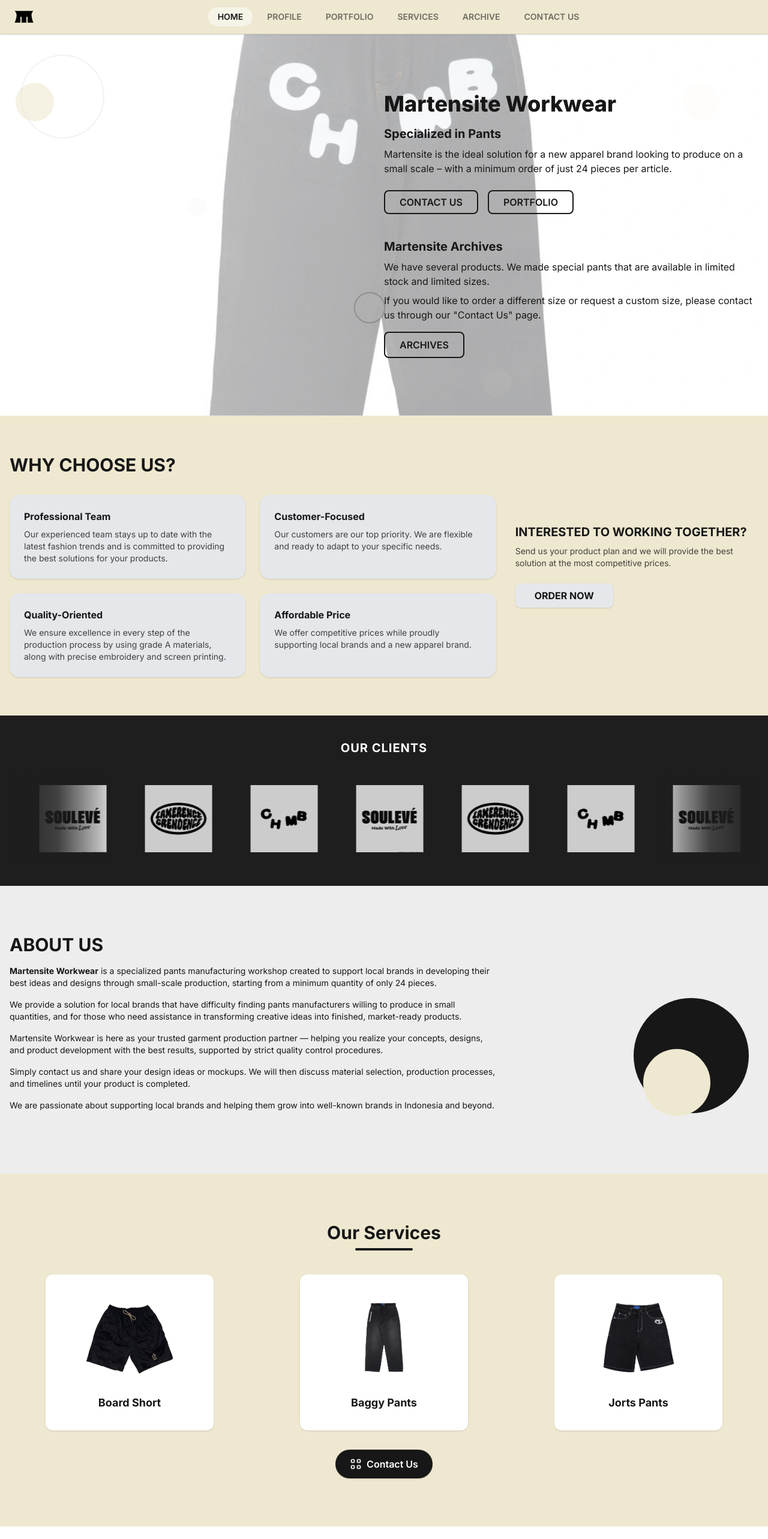
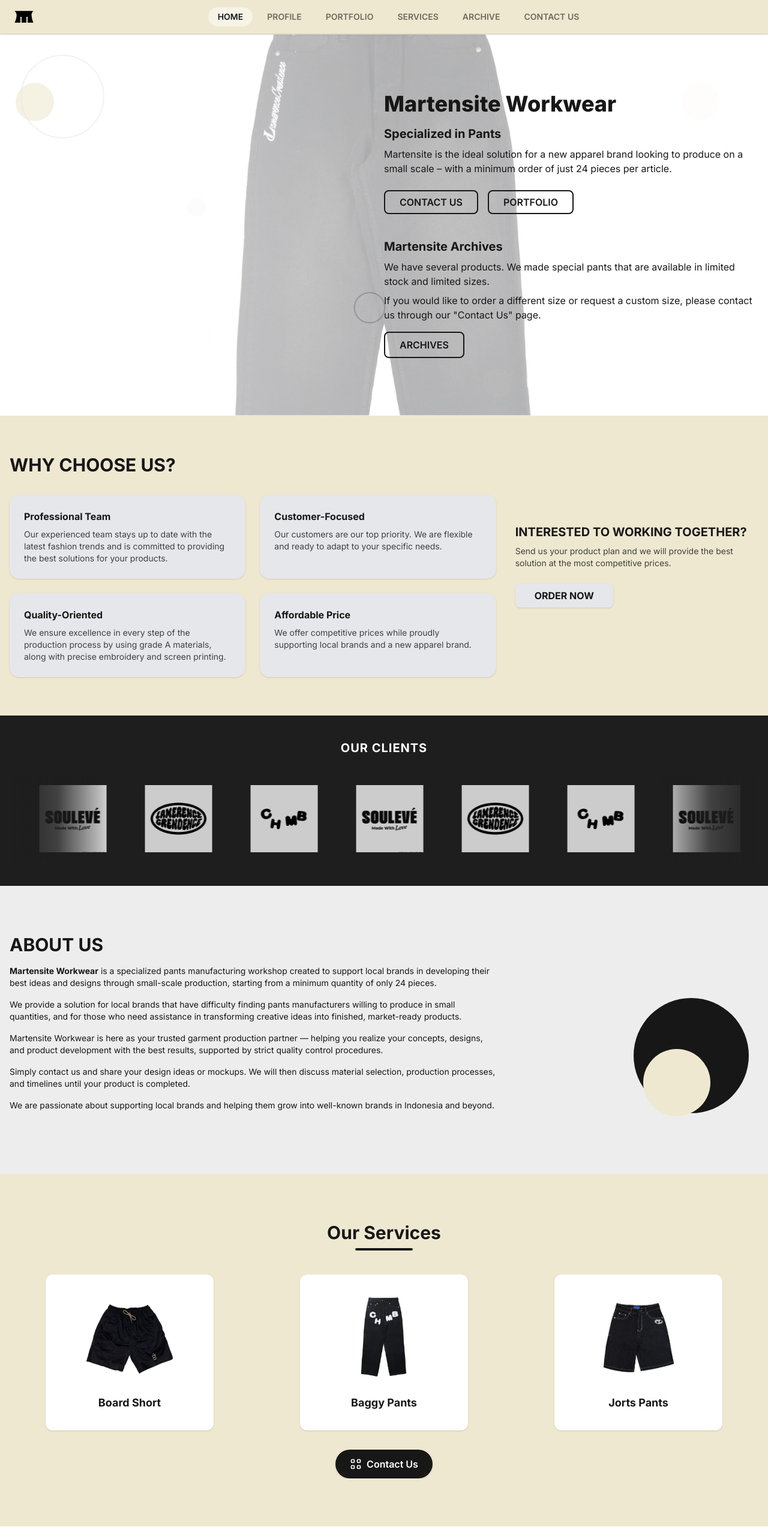
Before and after one commit to frOsyt3/martensiteapp, a Next.js app: page / in a window 1280 px wide. Shown: the top 2566 px of the page at 60% size. Built offline with nearby package versions, Linux system fonts and the light colour scheme.

Commit message:
fix: adjust image auto-rotation timing and enhance service section layout for better responsiveness

```diff
--- a/app/page.tsx
+++ b/app/page.tsx
@@ -13,11 +13,11 @@ export default function Home() {
     '/assets/img/product/soulevebsh.jpg'
   ];
 
-  // Auto-rotate images every 4 seconds
+  // Auto-rotate images every 3 seconds
   useEffect(() => {
     const interval = setInterval(() => {
       setCurrentImageIndex((prev) => (prev + 1) % heroImages.length);
-    },6000);
+    }, 3000);
     return () => clearInterval(interval);
   }, [heroImages.length]);
 
@@ -33,7 +33,7 @@ export default function Home() {
               initial={{ opacity: 0, scale: 1.1 }}
               animate={{ opacity: 0.35, scale: 1 }}
               exit={{ opacity: 0, scale: 0.95 }}
-              transition={{ duration: 1, ease: "easeInOut" }}
+              transition={{ duration: 0.6, ease: "easeInOut" }}
               className="absolute inset-0"
             >
               <Image
@@ -390,8 +390,8 @@ export default function Home() {
       </section>
 
       {/* Our Service Section */}
-      <section className="bg-[#EEE8D0] py-20">
-        <div className="max-w-7xl mx-auto px-4">
+      <section className="bg-[#EEE8D0] py-20 overflow-hidden">
+        <div className="max-w-7xl mx-auto px-4 overflow-hidden">
           <motion.h2
             className="text-3xl font-bold text-center text-black mb-2"
             initial={{ opacity: 0, y: 20 }}
@@ -408,8 +408,53 @@ export default function Home() {
             viewport={{ once: true }}
             transition={{ duration: 0.6, delay: 0.2 }}
           ></motion.div>
+
+          {/* Mobile - Horizontal Scroll */}
+          <div className="md:hidden overflow-x-auto pb-4 -mx-4 px-4 elegant-scroll">
+            <motion.div
+              className="flex space-x-4"
+              style={{ width: 'max-content' }}
+              initial="hidden"
+              whileInView="visible"
+              viewport={{ once: true }}
+              variants={{
+                hidden: {},
+                visible: {
+                  transition: {
+                    staggerChildren: 0.2
+                  }
+                }
+              }}
+            >
+              {[
+                { name: 'Board Short', image: '/assets/img/product/soulevebsh.jpg' },
+                { name: 'Baggy Pants', image: '/assets/img/product/chmbpants1.jpeg' },
+                { name: 'Jorts Pants', image: '/assets/img/product/lamerencej.jpeg' }
+              ].map((service, index) => (
+                <motion.div
+                  key={index}
+                  className="w-[220px] flex-shrink-0 bg-white rounded-xl shadow p-6 flex flex-col items-center"
+                  variants={{
+                    hidden: { opacity: 0, y: 40 },
+                    visible: { opacity: 1, y: 0 }
+                  }}
+                >
+                  <Image
+                    src={service.image}
+                    alt={service.name}
+                    width={160}
+                    height={160}
+                    className="h-36 w-36 object-cover mb-4 rounded-lg"
+                  />
+                  <h3 className="text-base font-bold text-black text-center">{service.name}</h3>
+                </motion.div>
+              ))}
+            </motion.div>
+          </div>
+
+          {/* Desktop - Grid */}
           <motion.div
-            className="grid grid-cols-1 sm:grid-cols-2 lg:grid-cols-3 gap-6 justify-items-center"
+            className="hidden md:grid md:grid-cols-2 lg:grid-cols-3 gap-6 justify-items-center"
             initial="hidden"
             whileInView="visible"
             viewport={{ once: true }}
@@ -425,7 +470,7 @@ export default function Home() {
             {/* Service Cards */}
             {[
               { name: 'Board Short', image: '/assets/img/product/soulevebsh.jpg' },
-              { name: 'Baggy Pants', image: '/assets/img/product/lamerenceb.jpeg' },
+              { name: 'Baggy Pants', image: '/assets/img/product/chmbpants1.jpeg' },
               { name: 'Jorts Pants', image: '/assets/img/product/lamerencej.jpeg' }
             ].map((service, index) => (
               <motion.div
@@ -453,6 +498,7 @@ export default function Home() {
               </motion.div>
             ))}
           </motion.div>
+
           <div className="flex justify-center mt-8">
             <a
               href="https://wa.me/6285777557575"
```
